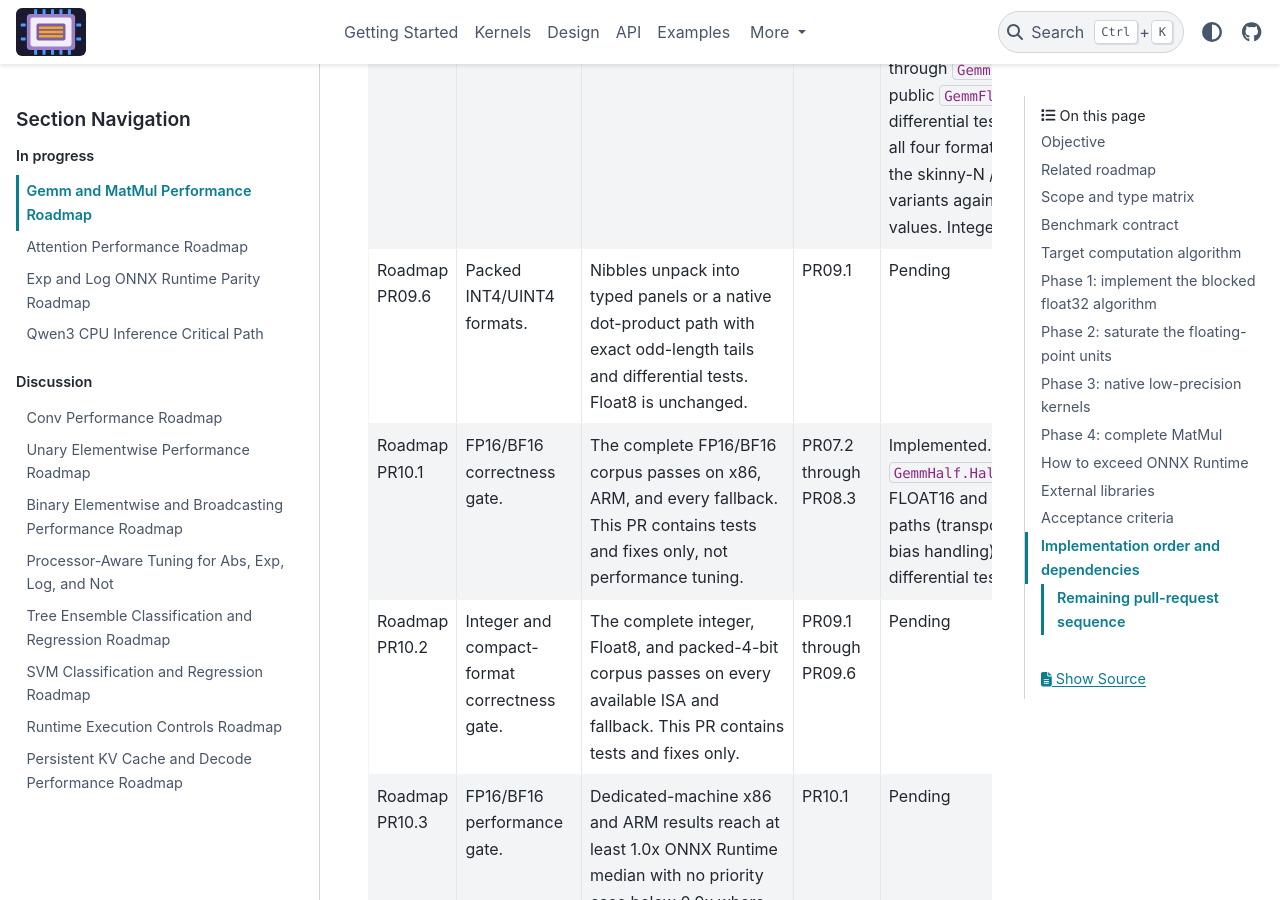
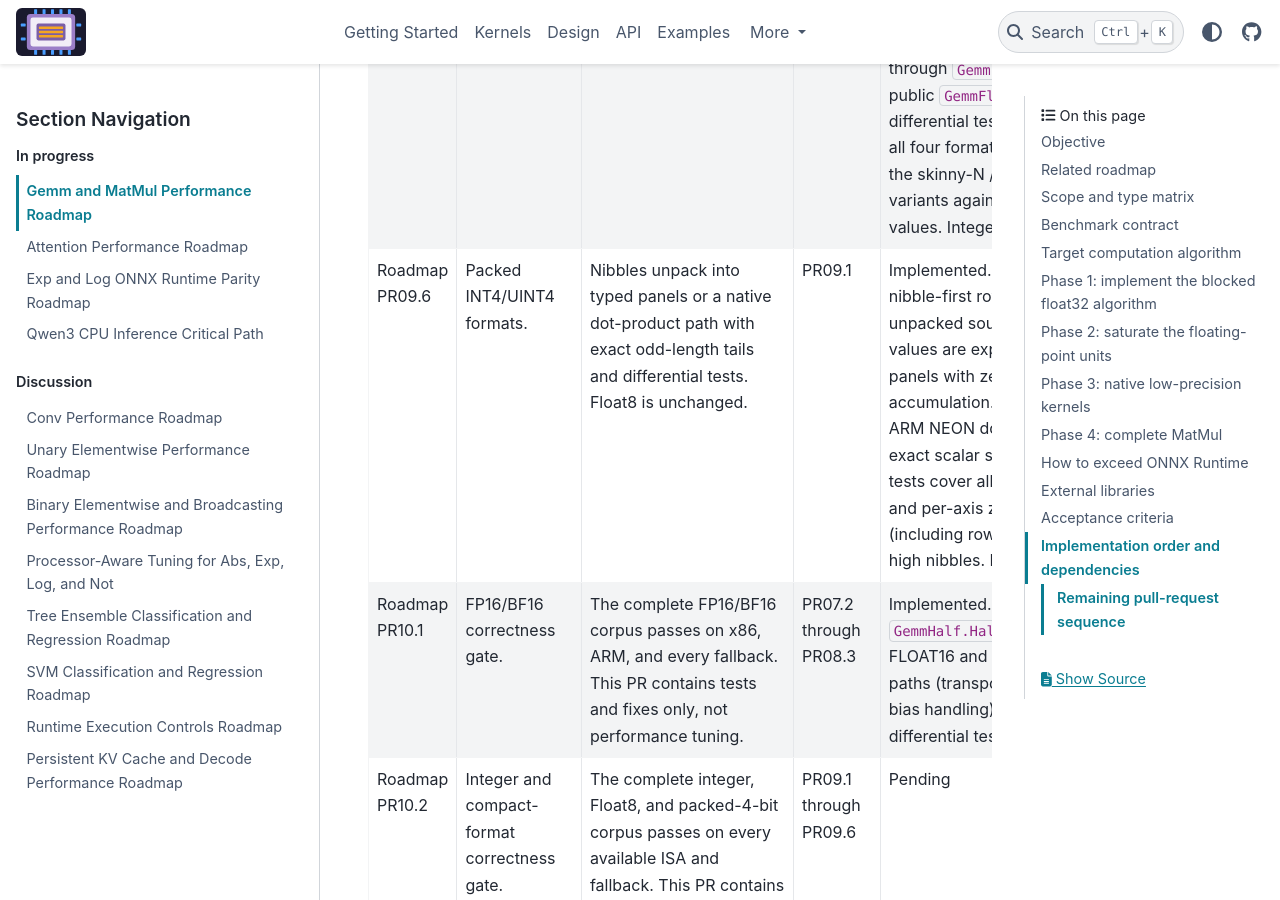
Before and after one commit to xadupre/onnx-light-cpu, a Sphinx documentation site: the page built from docs/next_steps/2026_08_gemm_matmul.rst, in a window 1280 px wide and 900 px high, scrolled down 31945 px. Built offline with Sphinx 7.4.7 and the PyData theme 0.15.4, drawn with Linux system fonts in a browser that asks for light colours; pages that are not in the unit, such as notebooks, are missing from menus.

Commit message:
feat(gemm): add packed INT4 formats (#265)
Co-authored-by: Copilot <223556219+Copilot@users.noreply.github.com>

```diff
--- a/docs/next_steps/2026_08_gemm_matmul.rst
+++ b/docs/next_steps/2026_08_gemm_matmul.rst
@@ -1253,7 +1253,16 @@ fallbacks are ordered. Completed rows remain visible so scope is not lost.
      - Nibbles unpack into typed panels or a native dot-product path with exact
        odd-length tails and differential tests. Float8 is unchanged.
      - PR09.1
-     - Pending
+     - Implemented. ``IntegerMatMul4Bit2D`` consumes ONNX low-nibble-first
+       row-major packed operands without materializing unpacked source
+       matrices. INT4 two's-complement and UINT4 values are expanded directly
+       into the shared UINT8 x INT8 panels with zero-point corrections and
+       modulo-2^32 INT32 accumulation. The panels dispatch through AVX-512 VNNI
+       or ARM NEON dot product when available and otherwise use the exact scalar
+       sibling; AMX remains an INT8-only path. Differential tests cover all four
+       operand signedness combinations, scalar and per-axis zero points,
+       aligned and odd logical dimensions (including rows that cross nibble
+       boundaries), and ignored final high nibbles. Float8 is unchanged.
    * - Roadmap PR10.1
      - FP16/BF16 correctness gate.
      - The complete FP16/BF16 corpus passes on x86, ARM, and every fallback.
```
Also changed, not shown: 5 other files.
